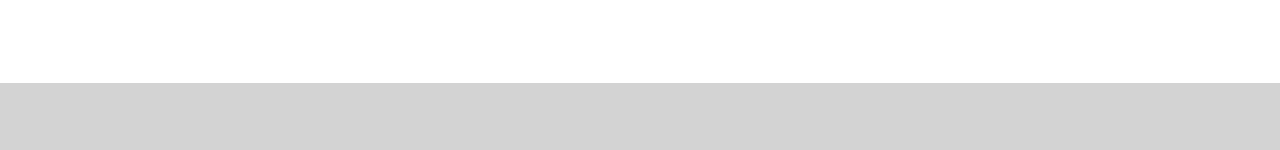
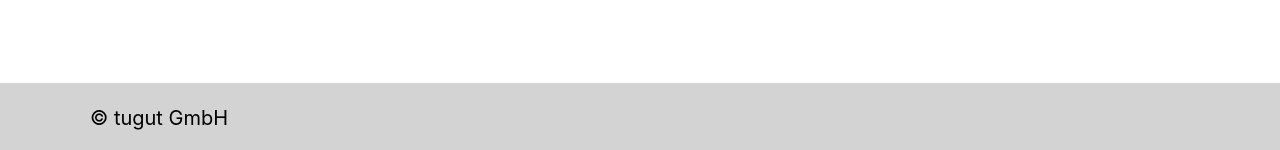
Before and after one commit to tugut-de/site, a Jekyll site: the page built from index.html, in a window 1280 px wide. Shown: the part 1577-1727 px from the top of the page. Built offline with Jekyll 4.4.1, drawn with Linux system fonts in a browser that asks for light colours; nearby versions of some CDN libraries.

Commit message:
copyright note

```diff
--- a/_includes/footer.html
+++ b/_includes/footer.html
@@ -1,4 +1,7 @@
 <footer class="footer">
+	<div id="footer-copyright">
+		© tugut GmbH
+	</div>
 	<div class="footerLinks">
 		{% for page in site.pages %}
       {% if page.include_in_footer == true %}
--- a/_sass/layout.scss
+++ b/_sass/layout.scss
@@ -754,8 +754,16 @@ footer {
 }
 
 .footer {
+	display: flex;
+	justify-content: start;
 	left: 0;
 	bottom: 0;
 	background-color: lightgrey;
 	color: black;
 }
+
+#footer-copyright {
+	display: flex;
+	margin-left: 90px;
+	align-items: center;
+}
```
